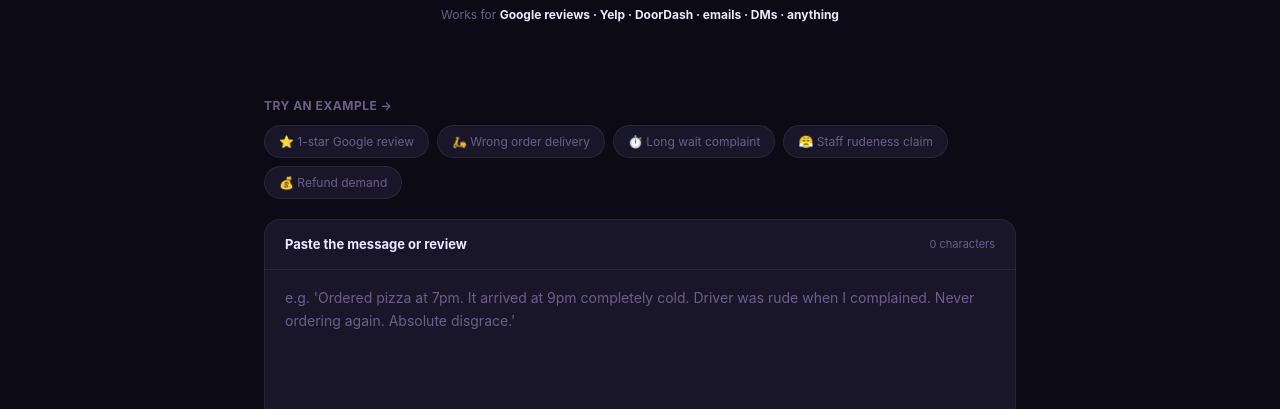
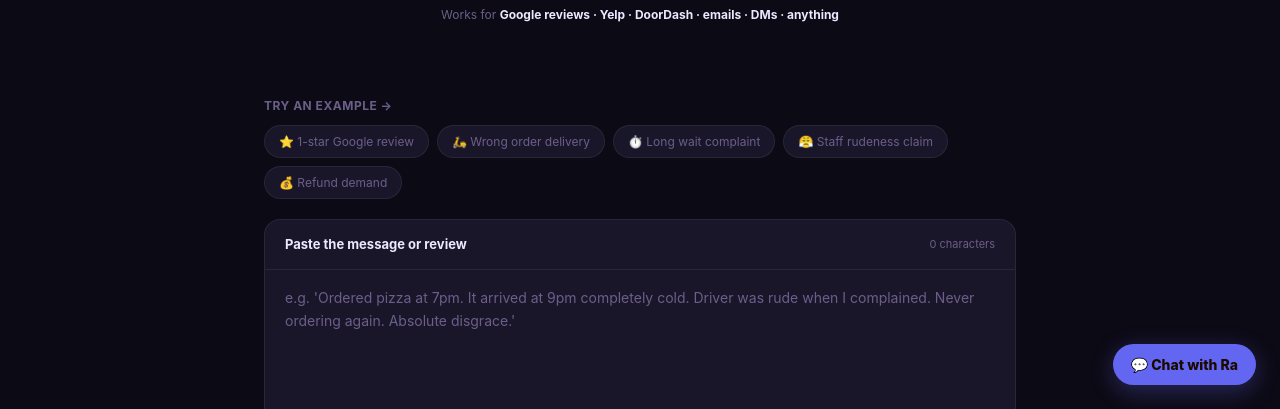
Before and after one commit to wisethoth7/replydraft, a plain HTML site: page index.html in a window 1280 px wide. Shown: the part 391-800 px from the top of the page. Drawn offline with Linux system fonts and the light colour scheme.

Commit message:
Fix AI routing via ra-chat edge fn, add Ra support widget
- index.html: generateReplies now calls ra-chat Supabase edge function
  instead of Anthropic API directly (fixes broken auth, keeps API key secure)
- Ra widget added with ReplyDraft-specific system prompt

Co-Authored-By: Claude Sonnet 4.6 <noreply@anthropic.com>

```diff
--- a/index.html
+++ b/index.html
@@ -465,12 +465,10 @@ async function generateReplies() {
   const bizType = document.getElementById('biz-type').value;
 
   try {
-    const response = await fetch('https://api.anthropic.com/v1/messages', {
+    const response = await fetch('https://hvyfeebazmiqateniupm.supabase.co/functions/v1/ra-chat', {
       method: 'POST',
       headers: { 'Content-Type': 'application/json' },
       body: JSON.stringify({
-        model: 'claude-sonnet-4-6',
-        max_tokens: 1000,
         system: `You are an expert at writing professional customer service replies for ${bizType} businesses.
 
 You will receive a customer complaint, review, or message. Write exactly 3 reply options with these tones:
@@ -493,6 +491,7 @@ Respond with ONLY a JSON object, no markdown, no explanation:
   "firm": "..."
 }`,
         messages: [{ role: 'user', content: `Platform: ${selectedSource}\nBusiness type: ${bizType}\n\nCustomer message:\n"${complaint}"` }],
+        maxTokens: 1000
       }),
     });
 
@@ -597,5 +596,12 @@ document.getElementById('complaint-input').addEventListener('keydown', e => {
   if (e.key === 'Enter' && e.ctrlKey) generateReplies();
 });
 </script>
+<script src="ra-widget.js"></script>
+<script>
+initRa({
+  accentColor: '#6366f1',
+  systemPrompt: 'You are Ra, an AI support agent for ReplyDraft — a tool that generates professional customer service replies in 3 tones. Help users with: how to use the tool (paste a complaint, choose business type, generate), understanding the 3 tones (Apologetic, Professional, Firm), getting better results, and upgrading to Pro for unlimited replies. Free plan: 5 replies/month. Pro: $9/month unlimited. For billing questions, direct to thothwisdom7@gmail.com.'
+});
+</script>
 </body>
 </html>
--- /dev/null
+++ b/ra-widget.js
@@ -0,0 +1,225 @@
+// Ra — AI Support Widget | Nile Dreams Digital
+// Usage: initRa({ systemPrompt: '...', accentColor: '#FF6B35' })
+(function () {
+  const RA_ENDPOINT = 'https://hvyfeebazmiqateniupm.supabase.co/functions/v1/ra-chat';
+
+  window.initRa = function ({ systemPrompt = '', accentColor = '#FF6B35', productName = 'Ra' } = {}) {
+    if (document.getElementById('ra-fab')) return; // already mounted
+
+    const ac = accentColor;
+    const acDim = ac + '22';
+    const acBorder = ac + '33';
+
+    const css = `
+      #ra-fab {
+        position: fixed; bottom: 24px; right: 24px; z-index: 99999;
+        display: flex; align-items: center; gap: 8px;
+        padding: 12px 18px; border-radius: 28px;
+        background: ${ac}; color: #1a0a00;
+        font-family: -apple-system, 'Helvetica Neue', Arial, sans-serif;
+        font-weight: 800; font-size: 14px; cursor: pointer; border: none;
+        box-shadow: 0 6px 24px ${ac}55; transition: transform .2s, box-shadow .2s;
+      }
+      #ra-fab:hover { transform: translateY(-2px); box-shadow: 0 10px 32px ${ac}77; }
+      #ra-modal {
+        position: fixed; bottom: 88px; right: 24px; z-index: 99999;
+        width: 360px; max-width: calc(100vw - 32px); max-height: 520px;
+        display: none; flex-direction: column;
+        background: #100818; border: 1px solid ${acBorder};
+        border-radius: 18px; box-shadow: 0 16px 56px rgba(0,0,0,0.6);
+        font-family: -apple-system, 'Helvetica Neue', Arial, sans-serif;
+        overflow: hidden;
+      }
+      #ra-modal.open { display: flex; }
+      #ra-modal-header {
+        background: ${ac}; color: #1a0a00;
+        padding: 14px 16px; display: flex; justify-content: space-between; align-items: center;
+      }
+      #ra-modal-header .ra-title { font-weight: 900; font-size: 14px; }
+      #ra-modal-header .ra-subtitle { font-size: 10px; font-weight: 600; opacity: .7; margin-top: 1px; }
+      #ra-close { cursor: pointer; font-size: 18px; opacity: .7; background: none; border: none; color: #1a0a00; line-height: 1; }
+      #ra-close:hover { opacity: 1; }
+      #ra-messages {
+        flex: 1; overflow-y: auto; padding: 16px;
+        display: flex; flex-direction: column; gap: 10px;
+        scrollbar-width: thin; scrollbar-color: ${acBorder} transparent;
+      }
+      .ra-msg { max-width: 88%; line-height: 1.5; font-size: 13px; }
+      .ra-msg.ra-bot {
+        align-self: flex-start;
+        background: #1c0d2a; border: 1px solid ${acBorder};
+        border-radius: 4px 14px 14px 14px; padding: 10px 13px; color: #f0e8ff;
+      }
+      .ra-msg.ra-user {
+        align-self: flex-end;
+        background: ${ac}; color: #1a0a00; font-weight: 600;
+        border-radius: 14px 4px 14px 14px; padding: 10px 13px;
+      }
+      .ra-msg.ra-loading {
+        align-self: flex-start;
+        background: #1c0d2a; border: 1px solid ${acBorder};
+        border-radius: 4px 14px 14px 14px; padding: 10px 16px;
+      }
+      .ra-dots { display: inline-flex; gap: 4px; }
+      .ra-dots span {
+        width: 6px; height: 6px; border-radius: 50%; background: ${ac};
+        animation: ra-bounce 1.2s ease-in-out infinite;
+      }
+      .ra-dots span:nth-child(2) { animation-delay: .2s; }
+      .ra-dots span:nth-child(3) { animation-delay: .4s; }
+      @keyframes ra-bounce { 0%,80%,100% { transform: scale(.6); opacity:.4; } 40% { transform: scale(1); opacity:1; } }
+      #ra-input-row {
+        border-top: 1px solid ${acBorder}; padding: 12px 14px;
+        display: flex; gap: 8px; align-items: flex-end;
+      }
+      #ra-input {
+        flex: 1; background: #1c0d2a; border: 1px solid ${acBorder};
+        color: #f0e8ff; font-size: 13px; border-radius: 10px;
+        padding: 9px 12px; resize: none; outline: none; line-height: 1.4;
+        font-family: inherit; max-height: 80px;
+      }
+      #ra-input::placeholder { color: #6b5080; }
+      #ra-input:focus { border-color: ${ac}66; }
+      #ra-send {
+        background: ${ac}; color: #1a0a00; border: none; border-radius: 10px;
+        width: 36px; height: 36px; cursor: pointer; font-size: 16px;
+        display: flex; align-items: center; justify-content: center;
+        transition: opacity .15s; flex-shrink: 0;
+      }
+      #ra-send:hover { opacity: .85; }
+      #ra-send:disabled { opacity: .4; cursor: default; }
+      #ra-powered {
+        text-align: center; font-size: 10px; color: #4a3560;
+        padding: 6px 0 8px; background: #0c0618;
+      }
+    `;
+
+    const styleEl = document.createElement('style');
+    styleEl.textContent = css;
+    document.head.appendChild(styleEl);
+
+    const fab = document.createElement('button');
+    fab.id = 'ra-fab';
+    fab.innerHTML = '&#x1F4AC; Chat with Ra';
+    fab.setAttribute('aria-label', 'Chat with Ra AI support');
+
+    const modal = document.createElement('div');
+    modal.id = 'ra-modal';
+    modal.setAttribute('role', 'dialog');
+    modal.setAttribute('aria-label', 'Ra AI support chat');
+    modal.innerHTML = `
+      <div id="ra-modal-header">
+        <div>
+          <div class="ra-title">&#x2728; Ra — AI Support</div>
+          <div class="ra-subtitle">Powered by Claude Sonnet</div>
+        </div>
+        <button id="ra-close" aria-label="Close">&#x2715;</button>
+      </div>
+      <div id="ra-messages" aria-live="polite"></div>
+      <div id="ra-input-row">
+        <textarea id="ra-input" placeholder="Ask anything..." rows="1"></textarea>
+        <button id="ra-send" aria-label="Send">&#x27A4;</button>
+      </div>
+      <div id="ra-powered">Powered by Claude Sonnet 4.6 &middot; Nile Dreams Digital</div>
+    `;
+
+    document.body.appendChild(fab);
+    document.body.appendChild(modal);
+
+    const messagesEl = document.getElementById('ra-messages');
+    const inputEl = document.getElementById('ra-input');
+    const sendBtn = document.getElementById('ra-send');
+
+    const conversationHistory = [];
+
+    function appendMessage(role, text) {
+      const el = document.createElement('div');
+      el.className = `ra-msg ra-${role}`;
+      el.textContent = text;
+      messagesEl.appendChild(el);
+      messagesEl.scrollTop = messagesEl.scrollHeight;
+      return el;
+    }
+
+    function appendLoading() {
+      const el = document.createElement('div');
+      el.className = 'ra-msg ra-loading';
+      el.innerHTML = '<div class="ra-dots"><span></span><span></span><span></span></div>';
+      messagesEl.appendChild(el);
+      messagesEl.scrollTop = messagesEl.scrollHeight;
+      return el;
+    }
+
+    function showGreeting() {
+      appendMessage('bot', "Hi! I'm Ra, your AI support assistant. How can I help you today?");
+    }
+
+    async function sendMessage() {
+      const text = inputEl.value.trim();
+      if (!text) return;
+
+      inputEl.value = '';
+      inputEl.style.height = 'auto';
+      sendBtn.disabled = true;
+
+      appendMessage('user', text);
+      conversationHistory.push({ role: 'user', content: text });
+
+      const loadingEl = appendLoading();
+
+      try {
+        const res = await fetch(RA_ENDPOINT, {
+          method: 'POST',
+          headers: { 'Content-Type': 'application/json' },
+          body: JSON.stringify({
+            system: systemPrompt,
+            messages: conversationHistory,
+            maxTokens: 512,
+          }),
+        });
+
+        const data = await res.json();
+        loadingEl.remove();
+
+        if (data.error) {
+          appendMessage('bot', 'Sorry, I ran into an issue. Please email thothwisdom7@gmail.com for help.');
+          return;
+        }
+
+        const reply = data.content?.[0]?.text || 'Sorry, I could not generate a response.';
+        conversationHistory.push({ role: 'assistant', content: reply });
+        appendMessage('bot', reply);
+      } catch {
+        loadingEl.remove();
+        appendMessage('bot', 'Connection error. Please try again or email thothwisdom7@gmail.com.');
+      } finally {
+        sendBtn.disabled = false;
+        inputEl.focus();
+      }
+    }
+
+    fab.addEventListener('click', () => {
+      const isOpen = modal.classList.toggle('open');
+      if (isOpen && messagesEl.children.length === 0) showGreeting();
+      if (isOpen) setTimeout(() => inputEl.focus(), 50);
+    });
+
+    document.getElementById('ra-close').addEventListener('click', () => {
+      modal.classList.remove('open');
+    });
+
+    sendBtn.addEventListener('click', sendMessage);
+
+    inputEl.addEventListener('keydown', (e) => {
+      if (e.key === 'Enter' && !e.shiftKey) {
+        e.preventDefault();
+        sendMessage();
+      }
+    });
+
+    inputEl.addEventListener('input', () => {
+      inputEl.style.height = 'auto';
+      inputEl.style.height = Math.min(inputEl.scrollHeight, 80) + 'px';
+    });
+  };
+})();
```
